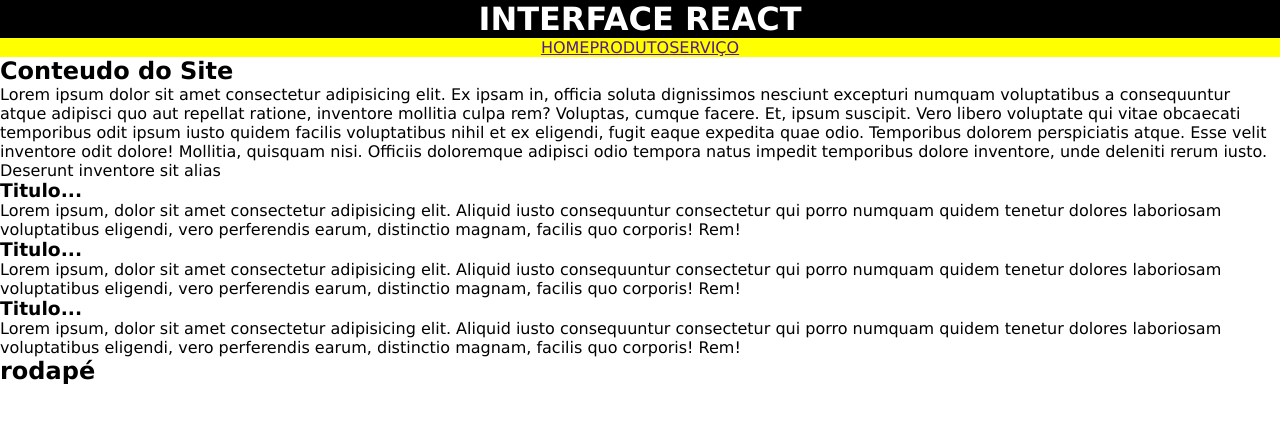
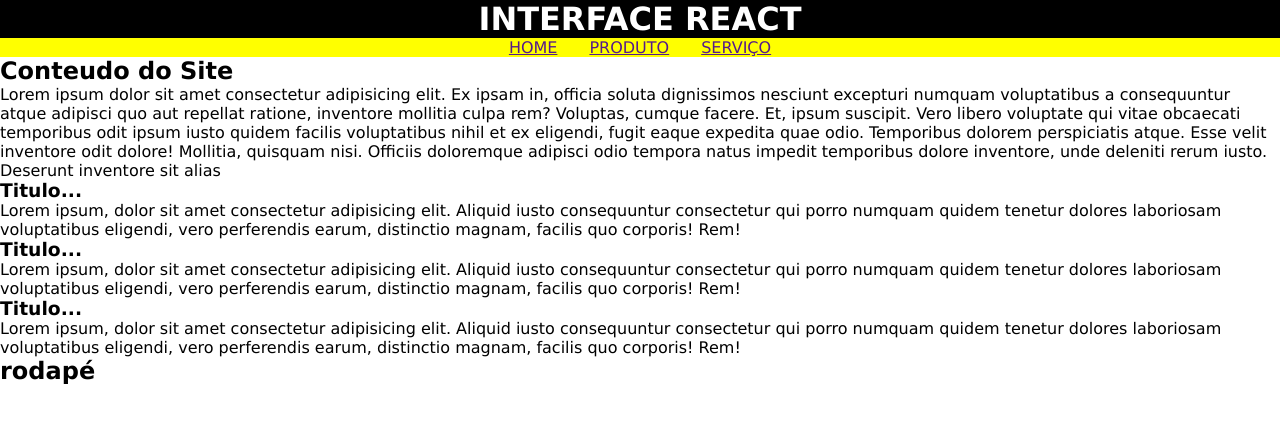
Before and after one commit to R0drigo-Pedroso/meu-app, a React (Create React App) app: page / in a window 1280 px wide. Shown: the top 422 px of the page. Built offline with nearby package versions, Linux system fonts and the light colour scheme.

Commit message:
Update index.css

```diff
--- a/src/css/index.css
+++ b/src/css/index.css
@@ -11,3 +11,7 @@ html {
 body {
     font-family: Verdana, Geneva, Tahoma, sans-serif;
 }
+
+nav a {
+    padding: 1rem;
+}
```
